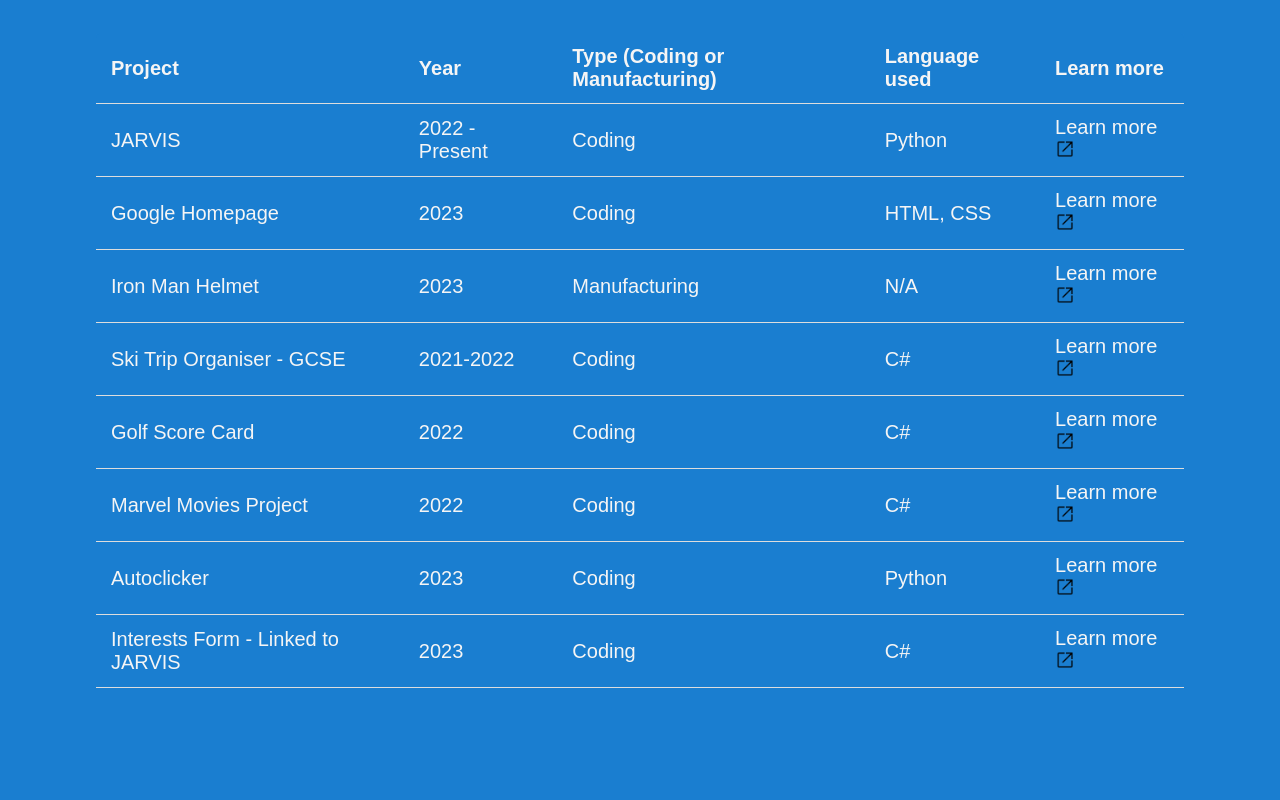
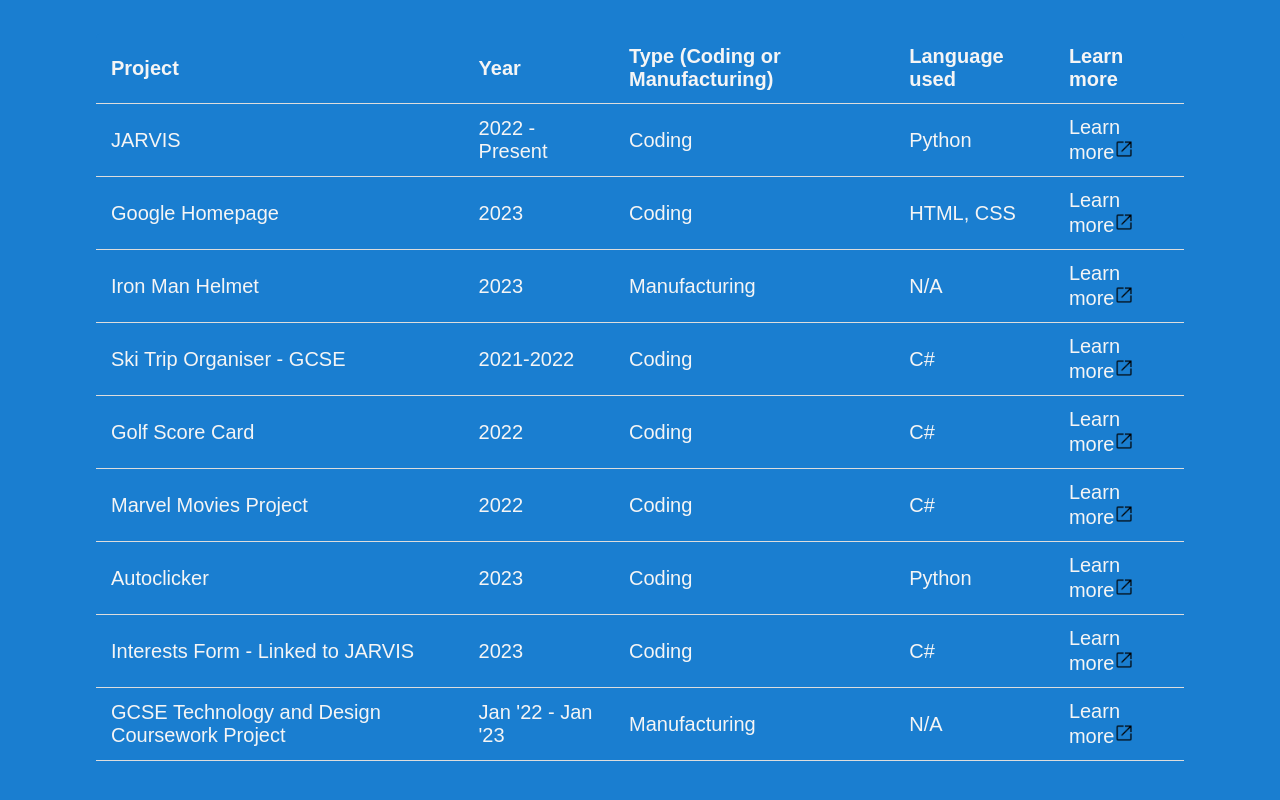
Before and after one commit to JMagDev1/JMagDev1OriginalWebsite, a plain HTML site: page MoreProjects.html in a window 1280 px wide. Drawn offline with Linux system fonts and the light colour scheme.

Commit message:
Add files via upload

```diff
--- a/MoreProjects.html
+++ b/MoreProjects.html
@@ -77,6 +77,13 @@
                 <td>C#</td>
                 <td class="learn-more-tag"><a class="learn-more-text"  href="InterestsForm.html">Learn more</a><img class="learn-more-pic" src="More Projects Website/Images/Learn More.png"></td>
               </tr>
+              <tr>
+                <td>GCSE Technology and Design Coursework Project</td>
+                <td>Jan '22 - Jan '23</td>
+                <td>Manufacturing</td>
+                <td>N/A</td>
+                <td class="learn-more-tag"><a class="learn-more-text"  href="TechProjectGCSE.html">Learn more</a><img class="learn-more-pic" src="More Projects Website/Images/Learn More.png"></td>
+              </tr>
             </tbody>
           </table>
     </div>
```
